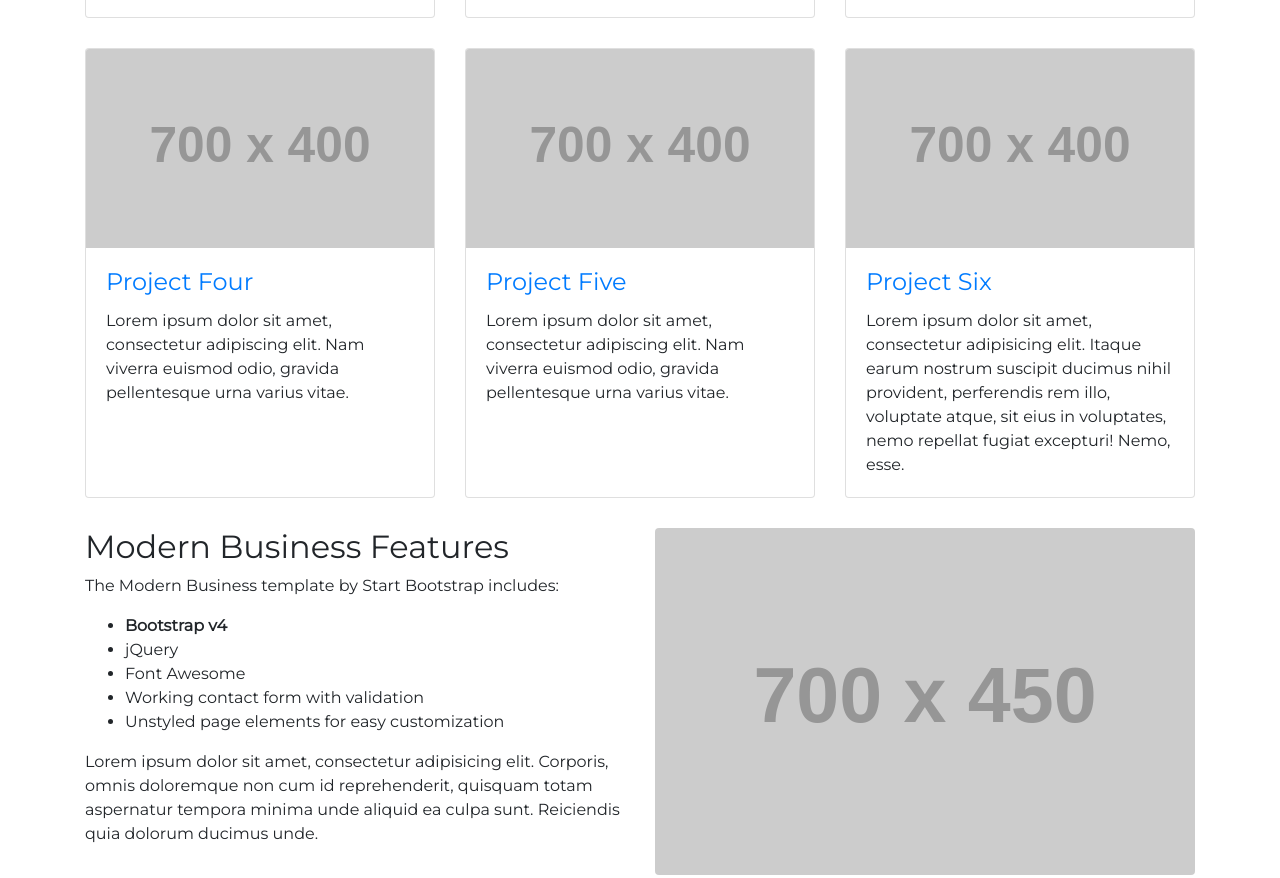
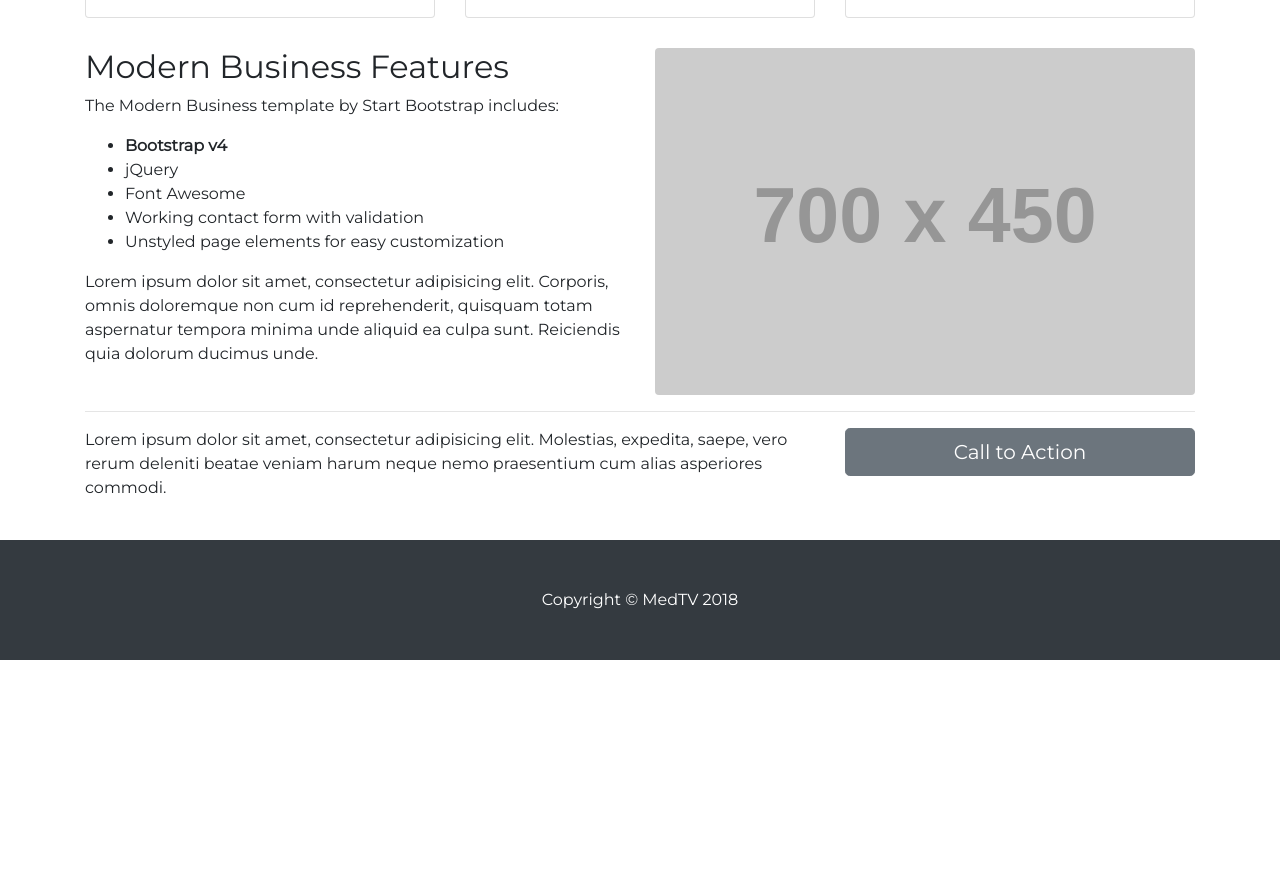
Before and after one commit to cfrank0214/MedTV, a website: page index.html in a window 1280 px wide. Shown: the part 1158-2036 px from the top of the page. After the commit the page ends 1818 px from the top, so only its background shows below. Drawn offline with Linux system fonts and the light colour scheme; placeholder pictures from the web are drawn by us.

Commit message:
commited changes

```diff
--- a/index.html
+++ b/index.html
@@ -151,39 +151,6 @@
             </div>
           </div>
         </div>
-        <div class="col-lg-4 col-sm-6 portfolio-item">
-          <div class="card h-100">
-            <a href="#"><img class="card-img-top" src="http://placehold.it/700x400" alt=""></a>
-            <div class="card-body">
-              <h4 class="card-title">
-                <a href="#">Project Four</a>
-              </h4>
-              <p class="card-text">Lorem ipsum dolor sit amet, consectetur adipiscing elit. Nam viverra euismod odio, gravida pellentesque urna varius vitae.</p>
-            </div>
-          </div>
-        </div>
-        <div class="col-lg-4 col-sm-6 portfolio-item">
-          <div class="card h-100">
-            <a href="#"><img class="card-img-top" src="http://placehold.it/700x400" alt=""></a>
-            <div class="card-body">
-              <h4 class="card-title">
-                <a href="#">Project Five</a>
-              </h4>
-              <p class="card-text">Lorem ipsum dolor sit amet, consectetur adipiscing elit. Nam viverra euismod odio, gravida pellentesque urna varius vitae.</p>
-            </div>
-          </div>
-        </div>
-        <div class="col-lg-4 col-sm-6 portfolio-item">
-          <div class="card h-100">
-            <a href="#"><img class="card-img-top" src="http://placehold.it/700x400" alt=""></a>
-            <div class="card-body">
-              <h4 class="card-title">
-                <a href="#">Project Six</a>
-              </h4>
-              <p class="card-text">Lorem ipsum dolor sit amet, consectetur adipisicing elit. Itaque earum nostrum suscipit ducimus nihil provident, perferendis rem illo, voluptate atque, sit eius in voluptates, nemo repellat fugiat excepturi! Nemo, esse.</p>
-            </div>
-          </div>
-        </div>
       </div>
       <!-- /.row -->
 
@@ -227,7 +194,7 @@
     <!-- Footer -->
     <footer class="py-5 bg-dark">
       <div class="container">
-        <p class="m-0 text-center text-white">Copyright &copy; Your Website 2018</p>
+        <p class="m-0 text-center text-white">Copyright &copy; MedTV 2018</p>
       </div>
       <!-- /.container -->
     </footer>
```
Also changed, not shown: images/fourDoctors.jpg (added), 2 other files.
